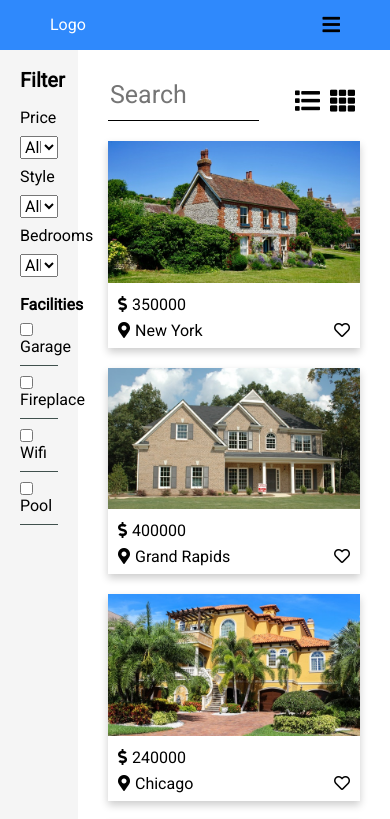
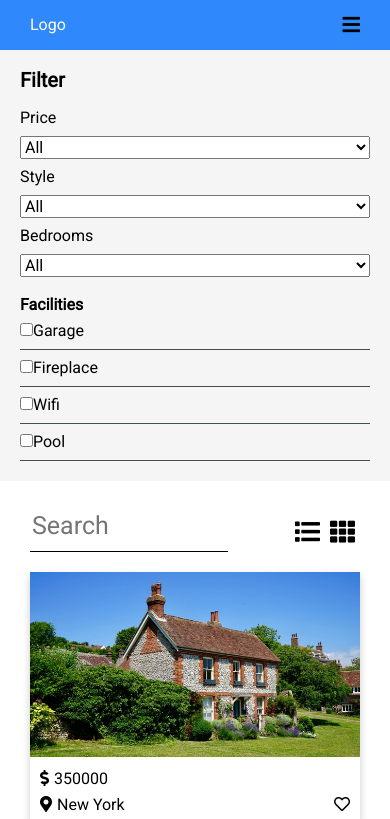
Before and after one commit to bwhite03/Real-Estate, a React (Create React App) app: page / in a window 390 px wide. Shown: the top 819 px of the page. Built offline with nearby package versions, Linux system fonts and the light colour scheme.

Commit message:
finished responsiveness

```diff
--- a/src/App.scss
+++ b/src/App.scss
@@ -11,3 +11,9 @@
 .wrapper {
   display: flex;
 }
+
+@media (max-width: 500px) {
+  .wrapper {
+    flex-direction: column;
+  }
+}
--- a/src/sass/filter.scss
+++ b/src/sass/filter.scss
@@ -36,3 +36,9 @@ select {
 select {
   display: block;
 }
+
+@media (max-width: 500px) {
+  #filter {
+    width: 100%;
+  }
+}
--- a/src/sass/header.scss
+++ b/src/sass/header.scss
@@ -1,7 +1,7 @@
 #nav {
   display: flex;
   justify-content: space-between;
-  padding: 15px 50px;
+  padding: 15px 30px;
   background: #2f89fc;
 }
 
--- a/src/sass/listings.scss
+++ b/src/sass/listings.scss
@@ -61,6 +61,18 @@
   }
 }
 
+@media (max-width: 900px) {
+  .list-items {
+    grid-template-columns: 1fr 1fr 1fr;
+  }
+}
+
+@media (max-width: 700px) {
+  .list-items {
+    grid-template-columns: 1fr 1fr;
+  }
+}
+
 @media (max-width: 500px) {
   .list-items {
     grid-template-columns: 1fr;
```
